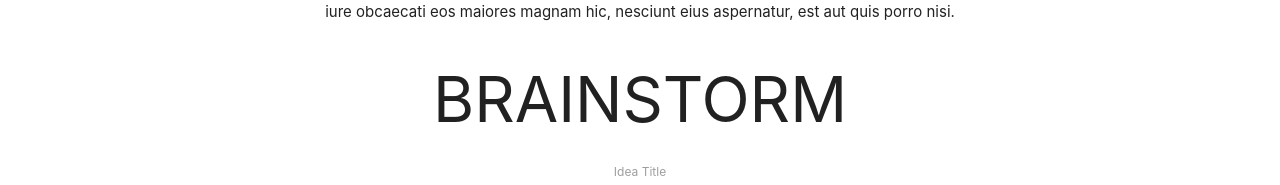
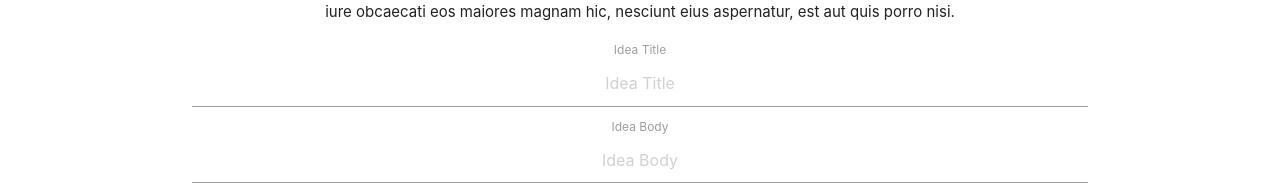
Before and after one commit to SilverBright/bucketlist-app-client, a React (Create React App) app: page / in a window 1280 px wide. Shown: the part 161-346 px from the top of the page. Built offline with nearby package versions, Linux system fonts and the light colour scheme; no server answers.

Commit message:
delete Brainstorm title from App.js

```diff
--- a/src/App.js
+++ b/src/App.js
@@ -22,7 +22,7 @@ class App extends Component {
             <Route path="/contact" component={Contact} />
           </div>
           <div className="ideas-app container">
-            <h1 className="center -text">BRAINSTORM</h1>
+            {/* <h1 className="center -text">BRAINSTORM</h1> */}
             <div>
               <AddIdea addIdea={this.addIdea} />
             </div>
```
